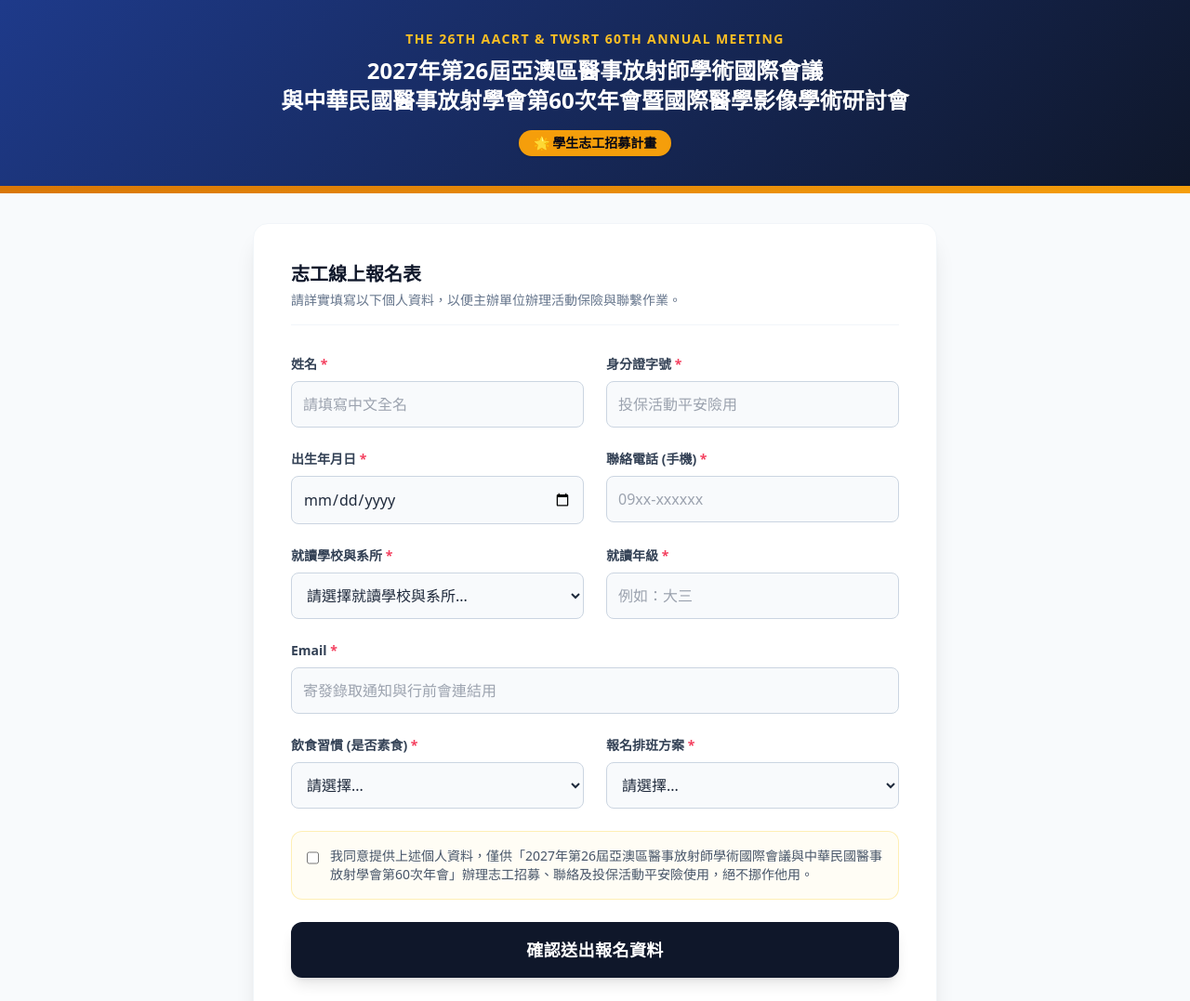
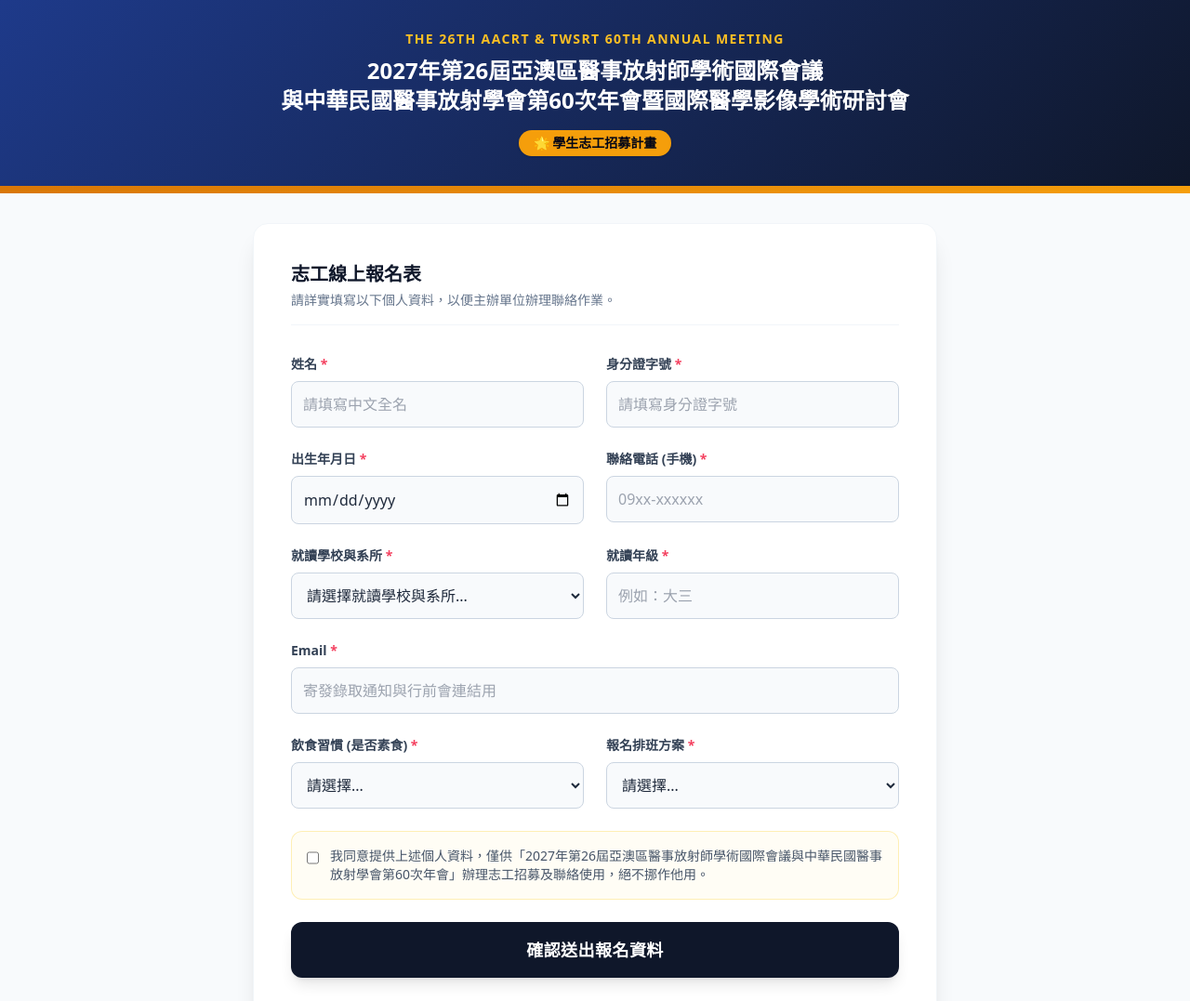
Before and after one commit to suben1204-design/aacrt-Student, a plain HTML site: page register.html in a window 1280 px wide. Shown: the top 1077 px of the page at 93% size. Drawn offline with nearby package versions, Linux system fonts and the light colour scheme.

Commit message:
Add files via upload

```diff
--- a/register.html
+++ b/register.html
@@ -41,7 +41,7 @@
 
       <div class="mb-8 border-b border-slate-100 pb-4">
         <h2 class="text-xl font-bold text-slate-900 mb-1">志工線上報名表</h2>
-        <p class="text-sm text-slate-500">請詳實填寫以下個人資料，以便主辦單位辦理活動保險與聯繫作業。</p>
+        <p class="text-sm text-slate-500">請詳實填寫以下個人資料，以便主辦單位辦理聯絡作業。</p>
       </div>
 
       <form id="volunteerForm" class="space-y-6">
@@ -53,7 +53,7 @@
           </div>
           <div>
             <label class="block text-sm font-bold text-slate-700 mb-2">身分證字號 <span class="text-rose-500">*</span></label>
-            <input type="text" name="id_number" required class="w-full bg-slate-50 border border-slate-300 p-3 rounded-lg focus:bg-white focus:ring-2 focus:ring-amber-500 focus:outline-none transition" placeholder="投保活動平安險用">
+            <input type="text" name="id_number" required class="w-full bg-slate-50 border border-slate-300 p-3 rounded-lg focus:bg-white focus:ring-2 focus:ring-amber-500 focus:outline-none transition" placeholder="請填寫身分證字號">
           </div>
         </div>
 
@@ -124,7 +124,7 @@
         <div class="bg-amber-50/50 p-4 rounded-xl border border-amber-200/60 text-sm text-slate-600">
           <label class="flex items-start cursor-pointer">
             <input type="checkbox" required class="mt-1 mr-3 w-4 h-4 text-amber-600 border-slate-300 rounded focus:ring-amber-500">
-            <span>我同意提供上述個人資料，僅供「2027年第26屆亞澳區醫事放射師學術國際會議與中華民國醫事放射學會第60次年會」辦理志工招募、聯絡及投保活動平安險使用，絕不挪作他用。</span>
+            <span>我同意提供上述個人資料，僅供「2027年第26屆亞澳區醫事放射師學術國際會議與中華民國醫事放射學會第60次年會」辦理志工招募及聯絡使用，絕不挪作他用。</span>
           </label>
         </div>
 
@@ -140,7 +140,6 @@
   </footer>
 
   <script>
-    // 這裡已經為您替換成最新的 API 網址
     const APPS_SCRIPT_URL = 'https://script.google.com/macros/s/AKfycbxPlSm1CDxxmjx1to0lKJ37szr0XncLojfx1DoG0Pa2bGKSZtB4d1UmgcPNQz-eTOcX5w/exec';
 
     document.getElementById('volunteerForm').addEventListener('submit', function(e) {
```
